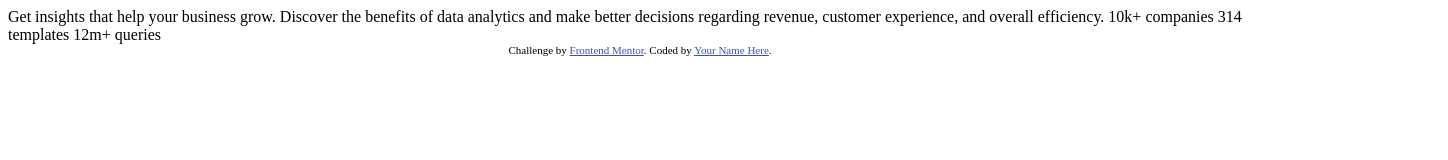
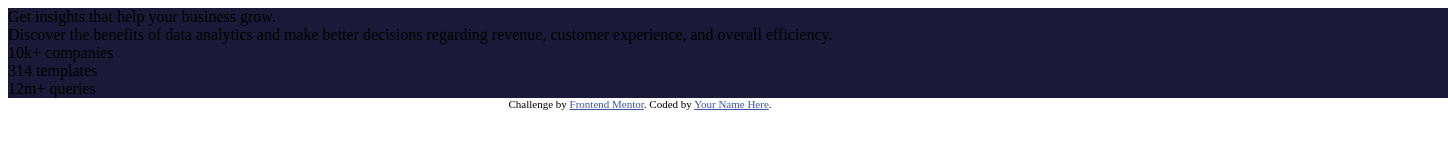
Before and after one commit to dominikszafara/stats_previev, a plain HTML site: page index.html in a window 1280 px wide. Shown: the whole page, 1448 px wide, since content can reach past the window. Drawn offline with Linux system fonts and the light colour scheme.

Commit message:
changed files index and styles

```diff
--- a/index.html
+++ b/index.html
@@ -13,16 +13,25 @@
   <link rel="stylesheet" href="styles.css">
 </head>
 <body>
-
-  Get insights that help your business grow.
-
-  Discover the benefits of data analytics and make better decisions regarding revenue, customer
-  experience, and overall efficiency.
-
-  10k+ companies
-  314 templates
-  12m+ queries
-
+<div class="container">
+  <div class="textbox">
+   <div class="titletextbox">
+     Get insights that help your business grow.
+   </div>
+   <div class="maintextbox">
+     Discover the benefits of data analytics and make better decisions regarding revenue, customer
+     experience, and overall efficiency.
+   </div>
+    <div class="statstextbox">
+      <div class="singlestatsbox">10k+ companies</div>
+      <div class="singlestatsbox">314 templates</div>
+      <div class="singlestatsbox">12m+ queries</div>
+    </div>
+ </div>
+ <div class="imagebox">
+    <!--<img src="images/image-header-desktop.jpg"> -->
+ </div>
+</div>
   <div class="attribution">
     Challenge by <a href="https://www.frontendmentor.io?ref=challenge" target="_blank">Frontend Mentor</a>.
     Coded by <a href="#">Your Name Here</a>.
--- a/styles.css
+++ b/styles.css
@@ -1,2 +1,29 @@
 .attribution { font-size: 11px; text-align: center; }
 .attribution a { color: hsl(228, 45%, 44%); }
+
+
+.container{
+background-color: hsl(233, 47%, 7%);
+width: 1440px;
+display: grid;
+
+}
+.textbox{
+background-color: hsl(244, 38%, 16%);
+}
+.imagebox{
+background-image:url(images/image-header-desktop.jpg);
+}
+.titletextbox{
+
+}
+
+.maintextbox{
+
+}
+.statstextbox{
+
+}
+.singlestatsbox{
+
+}
```
